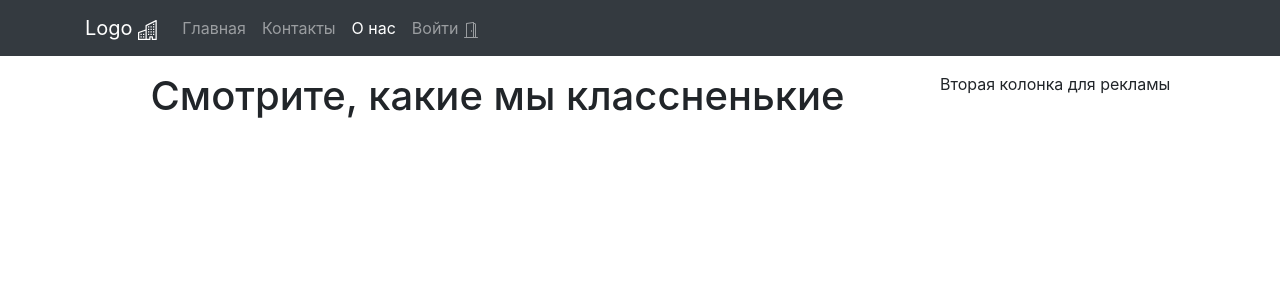
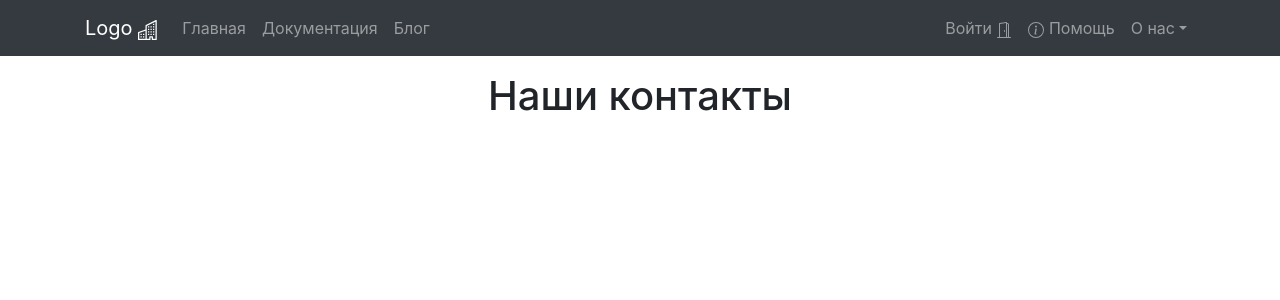
Before and after one commit to mimishkaM/test1, a Flask app: page /about in a window 1280 px wide. Shown: the top 300 px of the page. Run offline with Flask 2, Linux system fonts and the light colour scheme; some libraries are stand-ins or nearby versions.

Commit message:
Added documentation, blog and help

```diff
--- a/mysite/routes.py
+++ b/mysite/routes.py
@@ -10,9 +10,9 @@ def index():
   return render_template('index.html', title='Главная')
 
 
-@app.route('/contacts')
-def contacts():
-  return render_template('contacts.html', title='Контакты')
+@app.route('/documentation')
+def documentation():
+  return render_template('documentation.html', title='Документация')
 
 @app.route('/about')
 def about_us():
@@ -26,3 +26,15 @@ def login():
     flash(f'Пользователь {form.username.data}, поле "запомнить": {form.remember_me.data}', 'info')
     return redirect('/index')
   return render_template('login.html', title='Вход', form=form)
+
+@app.route('/help')
+def help():
+  return render_template('help.html', title='Помощь')
+
+@app.route('/achievements')
+def achievements():
+  return render_template('achievements.html', title='Наши достижения')
+
+@app.route('/blog')
+def blog():
+  return render_template('blog.html', title='Блог')
--- a/mysite/static/styles.css
+++ b/mysite/static/styles.css
@@ -25,7 +25,7 @@ input[type="password"] {
 
 input[type="text"]:hover,
 input[type="password"]:hover {
-    border: 0.1em solid rgba(0, 0, 0, 0.6);
+    border: 0.1em solid rgba(0, 0, 0, 0.5);
 }
 
 input[type="text"]:focus,
@@ -66,3 +66,6 @@ input[type="radio"] {
     width: 20%;
     margin-bottom: 0.5em;
 }
+.navbar-collapse{
+    justify-content: space-between;
+}
--- a/mysite/templates/about.html
+++ b/mysite/templates/about.html
@@ -1,11 +1,9 @@
 {% extends 'base.html' %}
 {% set active_page = "about" %}
+{% block content %}
 
-{% block content %}
     <div class="col">
-        <h1>Cмотрите, какие мы классненькие</h1>
+        <h1>Наши контакты</h1>
     </div>
-    <div class="col-lg-4 col-xl-3 d-none d-lg-block">
-        Вторая колонка для рекламы
-    </div>
+
 {% endblock %}
--- a/mysite/templates/base.html
+++ b/mysite/templates/base.html
@@ -36,11 +36,18 @@
             <div class="navbar-nav">
                 <a class="nav-item nav-link {% if 'index' == active_page %}active{% endif %}"
                    href="{{ url_for('index') }}">Главная</a>
-                <a class="nav-item nav-link {% if 'contacts' == active_page %}active{% endif %}"
-                   href="{{ url_for('contacts') }}">Контакты</a>
-                <a class="nav-item nav-link {% if 'about' == active_page %}active{% endif %}"
-                   href="{{ url_for('about_us') }}">О нас</a>
-                <a class="nav-item nav-link {% if 'login' == active_page %}active{% endif %}"
+                <a class="nav-item nav-link {% if 'documentation' == active_page %}active{% endif %}"
+                   href="{{ url_for('documentation') }}">Документация</a>
+            <a class="nav-item nav-link {% if 'blog' == active_page %}active{% endif %}"
+                   href="{{ url_for('blog') }}">Блог</a>
+                </a>
+
+    </div>
+
+            </div>
+                    <div class="navbar-nav">
+
+                        <a class="nav-item nav-link {% if 'login' == active_page %}active{% endif %}"
                    href="{{ url_for('login') }}">Войти
                     <svg width="1em" height="1em" viewBox="0 0 16 16" class="bi bi-door-open" fill="currentColor"
                          xmlns="http://www.w3.org/2000/svg">
@@ -50,9 +57,23 @@
                               d="M10.828.122A.5.5 0 0 1 11 .5V15h-1V1.077l-6 .857V15H3V1.5a.5.5 0 0 1 .43-.495l7-1a.5.5 0 0 1 .398.117z"/>
                         <path d="M8 9c0 .552.224 1 .5 1s.5-.448.5-1-.224-1-.5-1-.5.448-.5 1z"/>
                     </svg>
-                </a>
 
-
+                        <a class="nav-item nav-link {% if 'help' == active_page %}active{% endif %}"
+                   href="{{ url_for('help') }}">
+                    <svg width="1em" height="1em" viewBox="0 0 16 16" class="bi bi-info-circle" fill="currentColor" xmlns="http://www.w3.org/2000/svg">
+  <path fill-rule="evenodd" d="M8 15A7 7 0 1 0 8 1a7 7 0 0 0 0 14zm0 1A8 8 0 1 0 8 0a8 8 0 0 0 0 16z"/>
+  <path d="M8.93 6.588l-2.29.287-.082.38.45.083c.294.07.352.176.288.469l-.738 3.468c-.194.897.105 1.319.808 1.319.545 0 1.178-.252 1.465-.598l.088-.416c-.2.176-.492.246-.686.246-.275 0-.375-.193-.304-.533L8.93 6.588z"/>
+  <circle cx="8" cy="4.5" r="1"/>
+</svg>
+                    Помощь</a>
+                            <li class="nav-item dropdown">
+    <a class="nav-link dropdown-toggle" data-toggle="dropdown" role="button"
+       aria-haspopup="true" aria-expanded="false" >О нас</a>
+    <div class="dropdown-menu">
+      <a class="dropdown-item" {% if 'about' == active_page %}active{% endif %} href="{{ url_for('about_us') }}">Контакты</a>
+      <a class="dropdown-item" href="{{ url_for('achievements') }}">Наши достижения</a>
+      <div class="dropdown-divider"></div>
+    <a class="dropdown-item" href="#">Something else here</a>
             </div>
         </div>
 </nav>
```
Also changed, not shown: mysite/templates/achievements.html (added, +9 -0 lines), mysite/templates/blog.html (added, +9 -0 lines), mysite/templates/contacts.html (deleted, +0 -7 lines), mysite/templates/documentation.html (added, +7 -0 lines), mysite/templates/help.html (added, +7 -0 lines).
